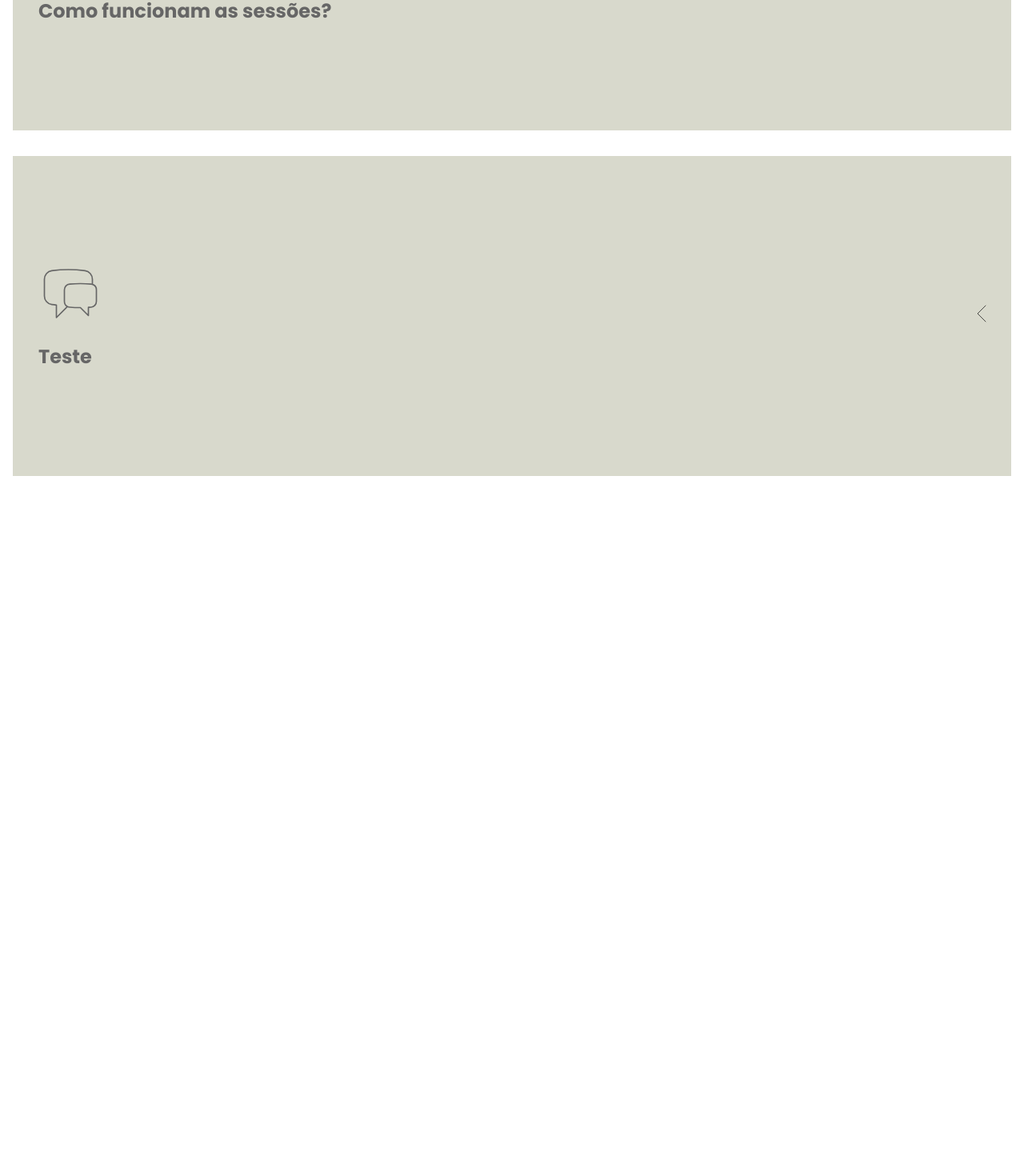
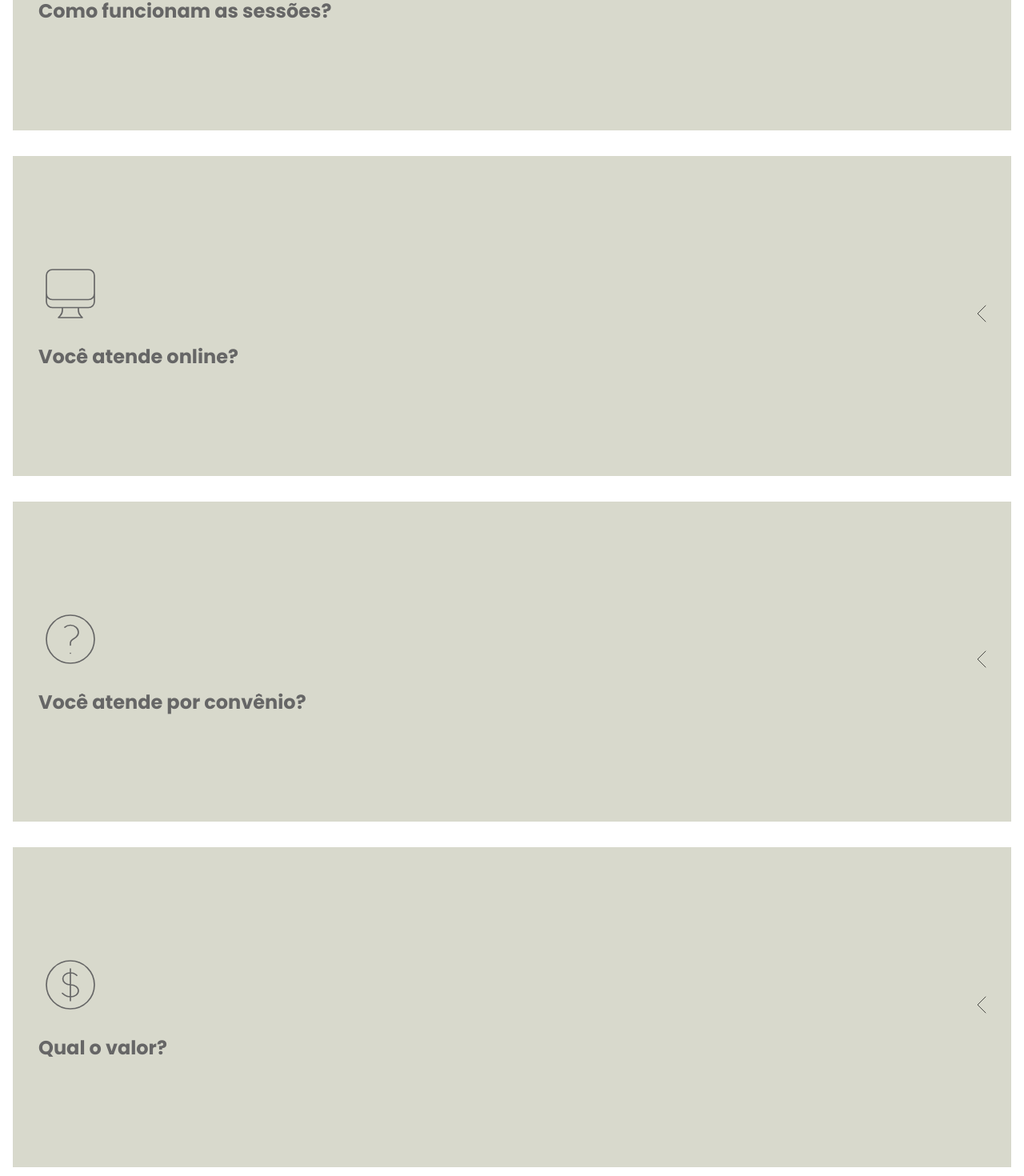
Before and after one commit to caueperuque/landing-page-psi, a React (Vite) app: page / in a window 1280 px wide. Shown: the part 1881-3351 px from the top of the page at 80% size. Before the commit the page ends 2492 px from the top, so only its background shows below. Built offline with nearby package versions, Linux system fonts and the light colour scheme.

Commit message:
feat: FAQ

```diff
--- a/src/components/FAQ/components/FAQItem.tsx
+++ b/src/components/FAQ/components/FAQItem.tsx
@@ -1,15 +1,15 @@
-import { useState } from "react";
+import { ReactElement, useState } from "react";
 import { motion, AnimatePresence } from "framer-motion";
-import { ChatBubbleLeftRightIcon } from "@heroicons/react/24/outline";
 import { FAQCardComponent } from "../styles";
 import { ChevronLeftIcon } from "@heroicons/react/24/outline";
 
 type FAQItemProps = {
   question: string;
   answer: string;
+  icon: ReactElement;
 };
 
-export const FAQItem = ({ question, answer }: FAQItemProps) => {
+export const FAQItem = ({ question, answer, icon }: FAQItemProps) => {
   const [open, setOpen] = useState(false);
   const direction = open ? 1 : -1;
 
@@ -42,7 +42,7 @@ export const FAQItem = ({ question, answer }: FAQItemProps) => {
             transition={{ duration: 0.25 }}
             className="faq-content"
           >
-            <ChatBubbleLeftRightIcon strokeWidth={0.5} />
+            {icon}
             <h2>{question}</h2>
           </motion.div>
         ) : (
--- a/src/components/FAQ/index.tsx
+++ b/src/components/FAQ/index.tsx
@@ -1,16 +1,34 @@
 import { FAQLayoutComponent } from "./styles";
 import { FAQItem } from "./components/FAQItem";
+import {
+  ChatBubbleLeftRightIcon,
+  ComputerDesktopIcon,
+  QuestionMarkCircleIcon,
+  CurrencyDollarIcon
+} from "@heroicons/react/24/outline";
 
 export const FAQ = () => {
   return (
     <FAQLayoutComponent>
       <FAQItem
+        icon={<ChatBubbleLeftRightIcon strokeWidth={0.5} />}
         question="Como funcionam as sessões?"
-        answer="Sessões de psicoterapia de 15–30 minutos, com duração de 20 minutos. Sessões de psicoterapia de 15–30 minutos, com duração de 20 minutos. Sessões de psicoterapia de 15–30 minutos, com duração de 20 minutos."
+        answer="Lorem ipsum dolor sit amet, consectetur adipiscing elit. Vivamus congue nulla metus, ut rhoncus est mattis imperdiet. Maecenas nec nulla sit amet dui maximus iaculis in vitae tellus. Quisque tincidunt eros convallis tristique tincidunt. Suspendisse potenti. Curabitur iaculis ut eros feugiat maximus. Suspendisse potenti."
       />
       <FAQItem
-        question="Teste"
-        answer="Teste"
+        icon={<ComputerDesktopIcon strokeWidth={0.5} />}
+        question="Você atende online?"
+        answer="Lorem ipsum dolor sit amet, consectetur adipiscing elit. Vivamus congue nulla metus, ut rhoncus est mattis imperdiet. Maecenas nec nulla sit amet dui maximus iaculis in vitae tellus. Quisque tincidunt eros convallis tristique tincidunt. Suspendisse potenti. Curabitur iaculis ut eros feugiat maximus. Suspendisse potenti."
+      />
+      <FAQItem
+        icon={<QuestionMarkCircleIcon strokeWidth={0.5} />}
+        question="Você atende por convênio?"
+        answer="Lorem ipsum dolor sit amet, consectetur adipiscing elit. Vivamus congue nulla metus, ut rhoncus est mattis imperdiet. Maecenas nec nulla sit amet dui maximus iaculis in vitae tellus. Quisque tincidunt eros convallis tristique tincidunt. Suspendisse potenti. Curabitur iaculis ut eros feugiat maximus. Suspendisse potenti."
+      />
+      <FAQItem
+        icon={<CurrencyDollarIcon strokeWidth={0.5} />}
+        question="Qual o valor?"
+        answer="Lorem ipsum dolor sit amet, consectetur adipiscing elit. Vivamus congue nulla metus, ut rhoncus est mattis imperdiet. Maecenas nec nulla sit amet dui maximus iaculis in vitae tellus. Quisque tincidunt eros convallis tristique tincidunt. Suspendisse potenti. Curabitur iaculis ut eros feugiat maximus. Suspendisse potenti."
       />
     </FAQLayoutComponent>
   );
```
